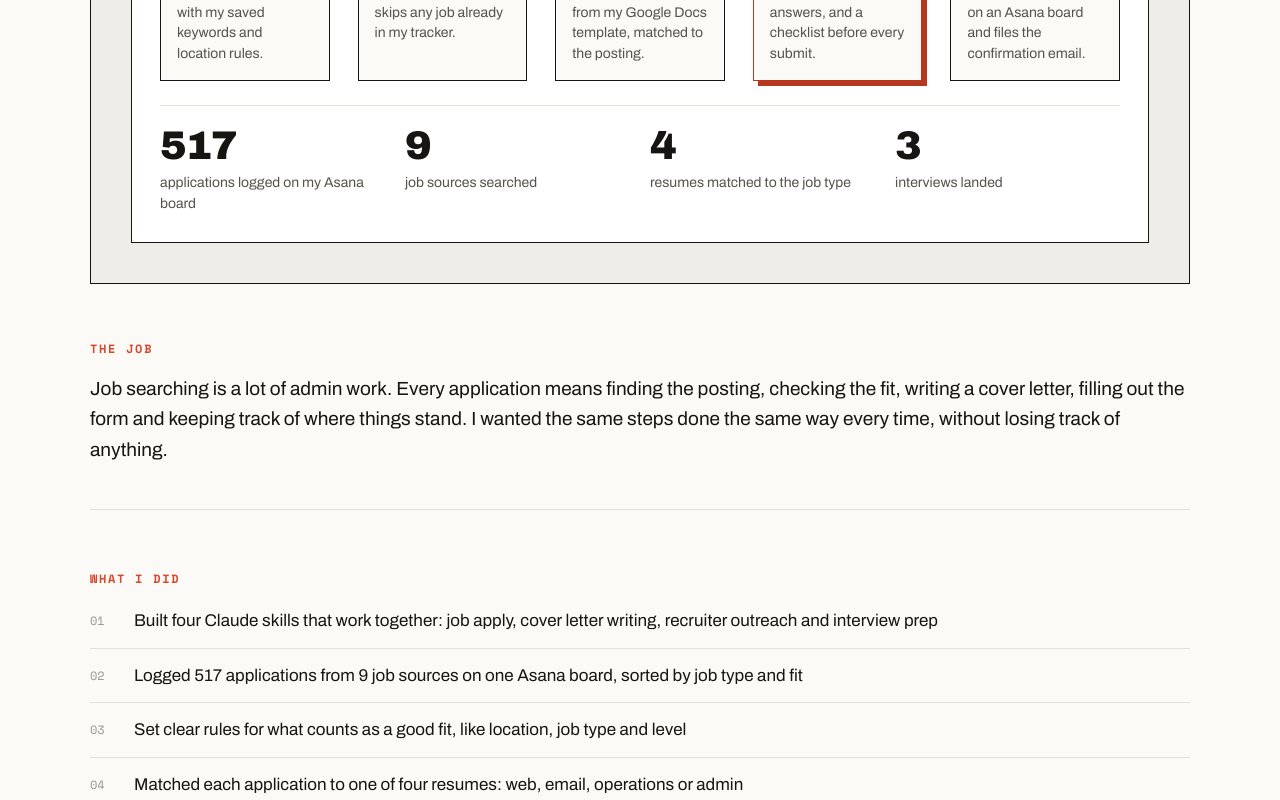
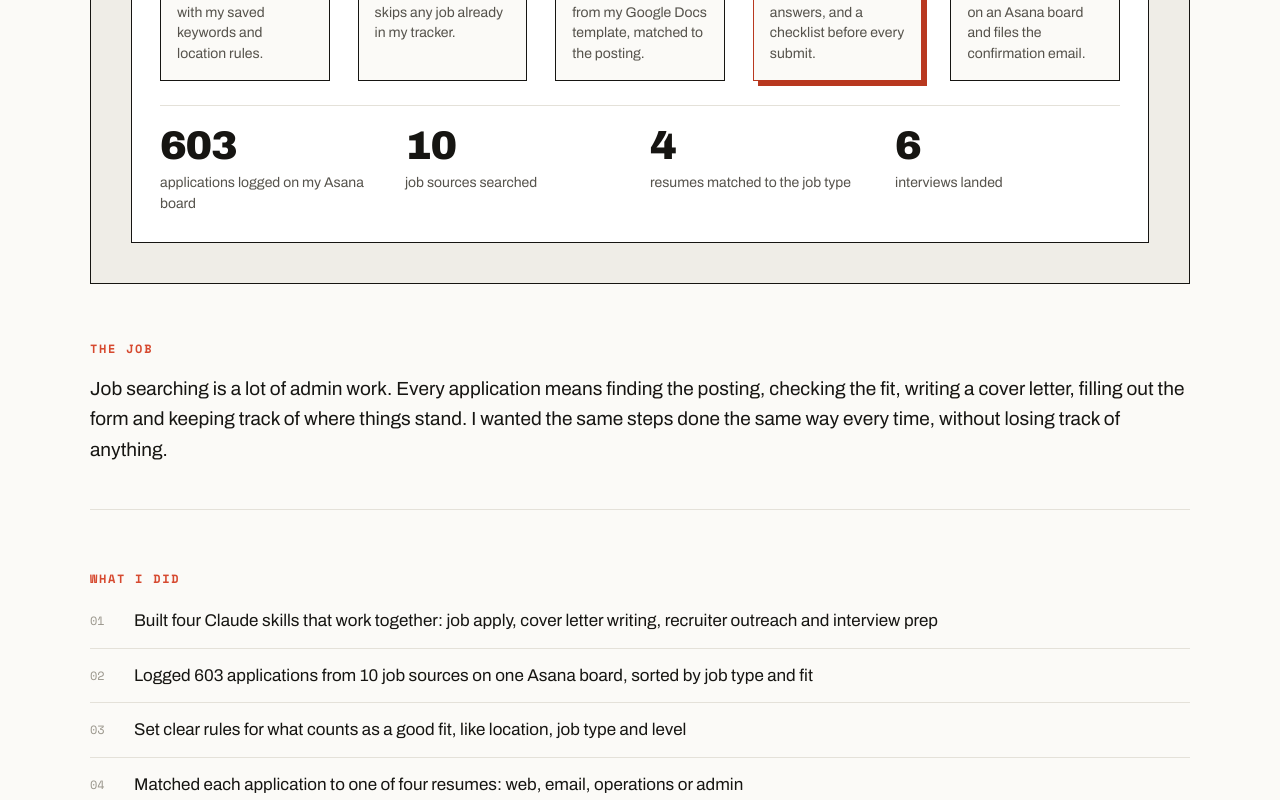
Before and after one commit to marcello415/portfolio-html, a plain HTML site: page ai/work/job-search-automation.html in a window 1280 px wide. Shown: the part 920-1720 px from the top of the page. Drawn offline with nearby package versions, Linux system fonts and the light colour scheme.

Commit message:
Update stats

```diff
--- a/ai/work/job-search-automation.html
+++ b/ai/work/job-search-automation.html
@@ -133,7 +133,7 @@
         <a class="cs-back mono" href="../#work">&larr; AI &amp; Automation</a>
         <p class="cs-num mono">AI &amp; Automation &middot; Case study</p>
         <h1 id="cs-title">Job Search Automation</h1>
-        <p class="cs-lead">A personal project that runs like a team's request queue: <span data-stat="applications">517</span> applications taken in, checked, drafted, reviewed and tracked to done with AI skills I built.</p>
+        <p class="cs-lead">A personal project that runs like a team's request queue: <span data-stat="applications">603</span> applications taken in, checked, drafted, reviewed and tracked to done with AI skills I built.</p>
         <dl class="cs-meta">
           <div>
             <dt class="mono">Company</dt>
@@ -187,10 +187,10 @@
           </li>
         </ol>
         <ul class="flow-stats">
-          <li><b data-stat="applications">517</b><span>applications logged on my Asana board</span></li>
-          <li><b data-stat="sources">9</b><span>job sources searched</span></li>
+          <li><b data-stat="applications">603</b><span>applications logged on my Asana board</span></li>
+          <li><b data-stat="sources">10</b><span>job sources searched</span></li>
           <li><b>4</b><span>resumes matched to the job type</span></li>
-          <li><b data-stat="interviews">3</b><span>interviews landed</span></li>
+          <li><b data-stat="interviews">6</b><span>interviews landed</span></li>
         </ul>
       </article></div></figure>
 
@@ -203,7 +203,7 @@
       <div>
         <ol class="cs-list">
           <li>Built four Claude skills that work together: job apply, cover letter writing, recruiter outreach and interview prep</li>
-          <li><span>Logged <span data-stat="applications">517</span> applications from <span data-stat="sources">9</span> job sources on one Asana board, sorted by job type and fit</span></li>
+          <li><span>Logged <span data-stat="applications">603</span> applications from <span data-stat="sources">10</span> job sources on one Asana board, sorted by job type and fit</span></li>
           <li>Set clear rules for what counts as a good fit, like location, job type and level</li>
           <li>Matched each application to one of four resumes: web, email, operations or admin</li>
           <li>Added a duplicate check so the same job never gets applied to twice</li>
@@ -240,7 +240,7 @@
       </div>
       <h2>How it helped</h2>
       <div>
-        <p>Every application follows the same steps and gets checked before it goes out. The Asana board shows exactly where each one stands, from applied to interview, and the search has landed <span data-stat="interviews">3</span> interviews so far.</p>
+        <p>Every application follows the same steps and gets checked before it goes out. The Asana board shows exactly where each one stands, from applied to interview, and the search has landed <span data-stat="interviews">6</span> interviews so far.</p>
       </div>
       <h2>Skills used</h2>
       <div>
```
Also changed, not shown: ai/index.html (+1 -1 lines), ai/llms.txt.
